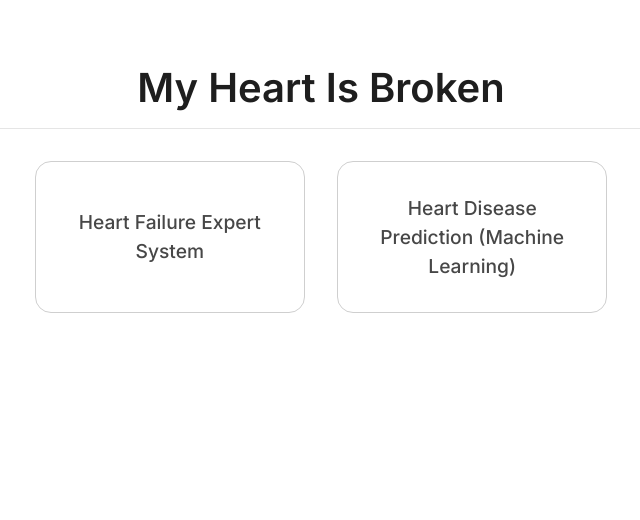
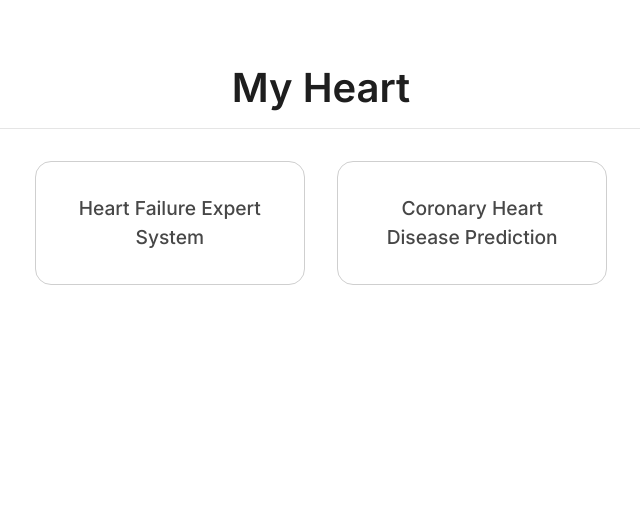
Before and after one commit to modalhoki/flask-project1, a Flask app: page / in a window 1280 px wide. Shown: the top 520 px of the page, without its empty margins (319-959 px from the left). Run offline with Flask 3, Linux system fonts and the light colour scheme; parts of the project's set-up code (start-up, migrations or seed data) failed here and were passed over; some libraries are stand-ins or nearby versions.

Commit message:
change several parts

```diff
--- a/app.py
+++ b/app.py
@@ -81,7 +81,7 @@ def expert_system():
         patient_sex = request.form.get('patient_sex')
         patient_diagnoses = request.form.get('patient_diagonose_result')
 
-        return [patient_sex, patient_diagnoses]
+        # return [patient_sex, patient_diagnoses]
 
 
         # --getting global variable
--- a/templates/heart-disease-prediction.html
+++ b/templates/heart-disease-prediction.html
@@ -1,7 +1,7 @@
 {% extends 'base.html' %} {% block head %}
-<title>Heart Disease Prediction</title>
+<title>Coronary Heart Disease Prediction</title>
 {% endblock %} {% block body %}
-  <h1>Heart Disease Prediction</h1>
+  <h1>Coronary Heart Disease Prediction</h1>
   <hr/>
 
   <div class="explaination d-flex flex-column">
--- a/templates/index.html
+++ b/templates/index.html
@@ -1,9 +1,9 @@
 {% extends 'base.html' %} {% block head %}
-<title>My Heart Is Broken</title>
+<title>My Heart</title>
 {% endblock %} {% block body %}
 <div class="container-fluid main-title">
-    <h1>My Heart Is Broken</h1>
-    <hr>
+  <h1>My Heart</h1>
+  <hr />
 </div>
 
 <div class="container-fluid main-content">
@@ -12,13 +12,17 @@
       class="container-fluid main-navigation d-flex position-relative align-items-center"
     >
       <div class="container main-navigation-title d-flex align-self-center">
-        <a href="/expert_system" class="stretched-link ">Heart Failure Expert System</a>
+        <a href="/expert_system" class="stretched-link"
+          >Heart Failure Expert System</a
+        >
       </div>
     </div>
 
     <div class="container-fluid main-navigation d-flex position-relative">
-      <div class="container main-navigation-title  d-flex align-self-center">
-        <a href="/heart_disease_prediction" class="stretched-link">Heart Disease Prediction (Machine Learning)</a>
+      <div class="container main-navigation-title d-flex align-self-center">
+        <a href="/heart_disease_prediction" class="stretched-link"
+          >Coronary Heart Disease Prediction</a
+        >
       </div>
     </div>
   </div>
```
Also changed, not shown: templates/prediction_result.html (+13 -12 lines).
